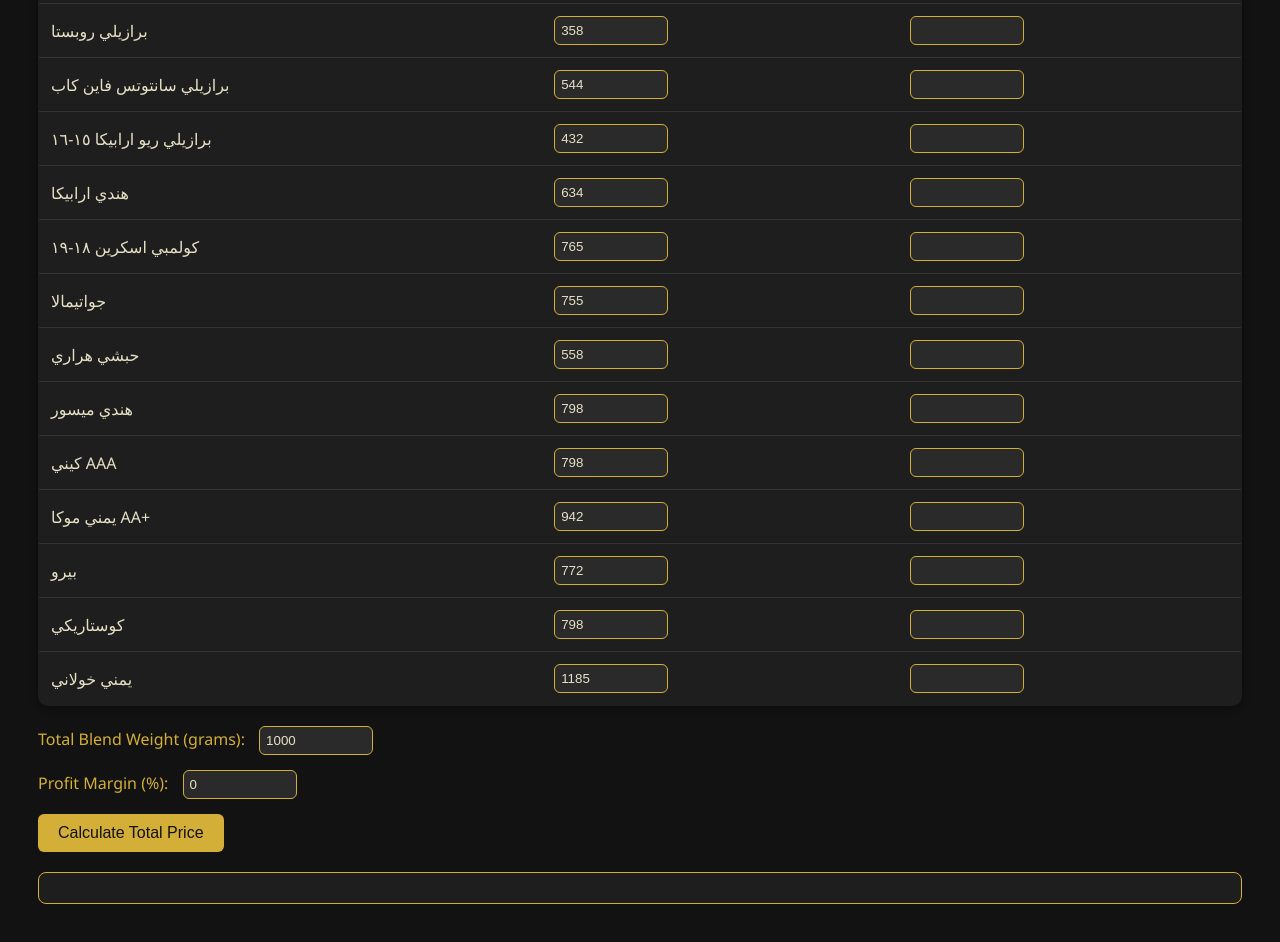
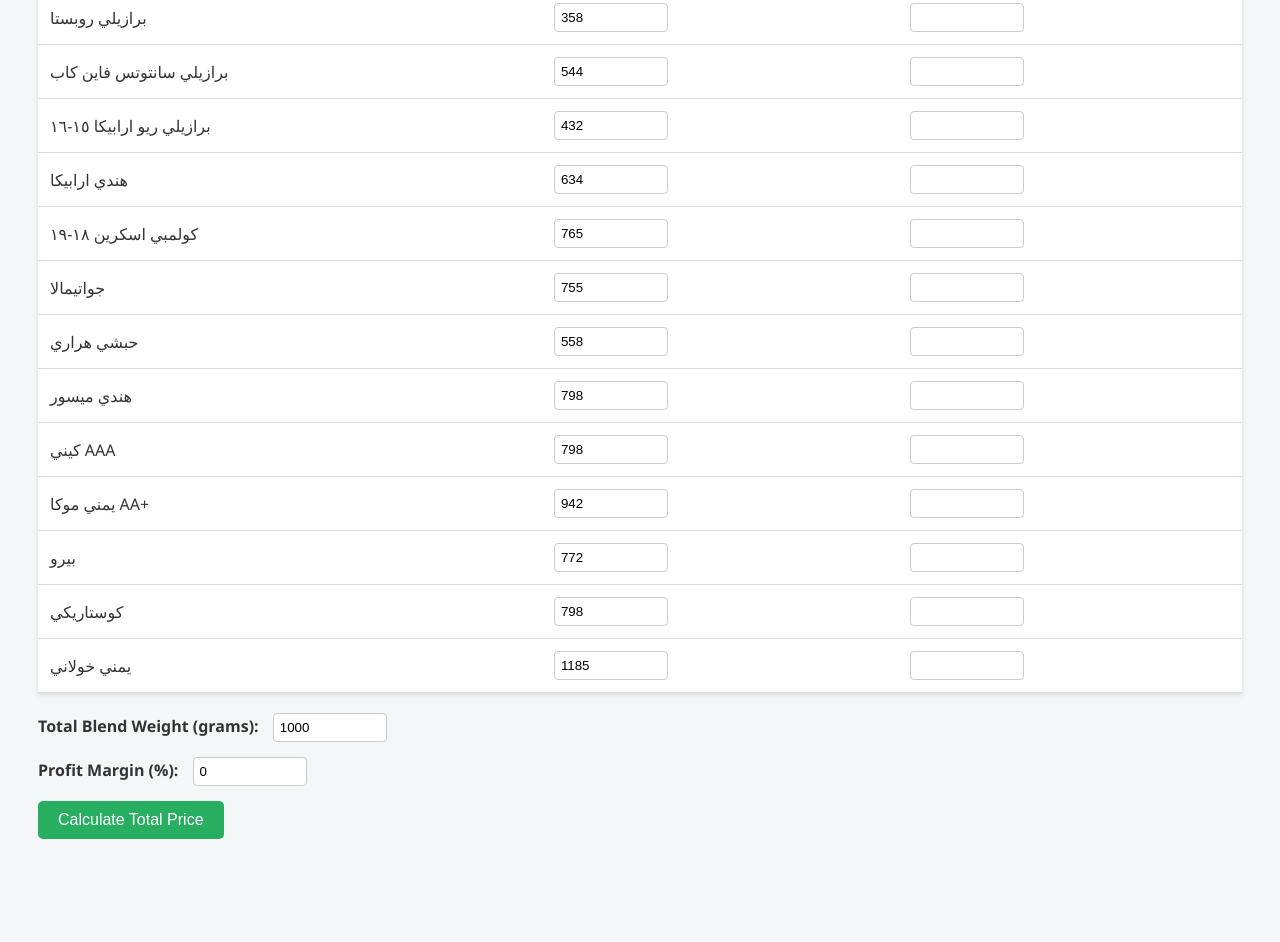
Before and after one commit to MichaelGo90/blend, a plain HTML site: page index.html in a window 1280 px wide. Shown: the part 556-1498 px from the top of the page. After the commit the page ends 1453 px from the top, so only its background shows below. Drawn offline with Linux system fonts and the light colour scheme.

Commit message:
Update index.html

```diff
--- a/index.html
+++ b/index.html
@@ -3,67 +3,48 @@
 <head>
   <meta charset="UTF-8">
   <title>Blend Coffee Price Calculator</title>
-
-    <style>
-    :root {
-      --background: #121212;
-      --surface: #1e1e1e;
-      --gold: #d4af37;
-      --text: #e6e1c5;
-      --error: #ff6b6b;
-      --input-bg: #2a2a2a;
-    }
-
+  <style>
     body {
       font-family: 'Segoe UI', sans-serif;
-      background-color: var(--background);
-      color: var(--text);
+      background-color: #f4f7f8;
       padding: 30px;
+      color: #333;
     }
 
     h1 {
-      color: var(--gold);
+      color: #2c3e50;
       margin-bottom: 20px;
-      border-bottom: 2px solid var(--gold);
-      padding-bottom: 10px;
     }
 
     table {
       width: 100%;
       border-collapse: collapse;
-      background-color: var(--surface);
-      box-shadow: 0 2px 8px rgba(0, 0, 0, 0.4);
+      background-color: #fff;
+      box-shadow: 0 2px 5px rgba(0,0,0,0.1);
       margin-bottom: 20px;
-      border: 1px solid var(--gold);
-      border-radius: 10px;
-      overflow: hidden;
     }
 
     th, td {
       padding: 12px;
       text-align: left;
-      border-bottom: 1px solid #333;
+      border-bottom: 1px solid #ddd;
     }
 
     th {
-      background-color: #2e2e2e;
-      color: var(--gold);
-      font-weight: 600;
+      background-color: #2980b9;
+      color: white;
     }
 
     input[type="number"] {
       width: 100px;
       padding: 6px;
-      border: 1px solid var(--gold);
-      border-radius: 6px;
-      background-color: var(--input-bg);
-      color: var(--text);
+      border: 1px solid #ccc;
+      border-radius: 4px;
     }
 
     label {
-      font-weight: 500;
+      font-weight: bold;
       margin-right: 10px;
-      color: var(--gold);
     }
 
     .form-group {
@@ -71,39 +52,31 @@
     }
 
     button {
-      background-color: var(--gold);
-      color: #121212;
+      background-color: #27ae60;
+      color: white;
       padding: 10px 20px;
       border: none;
-      border-radius: 6px;
+      border-radius: 5px;
       font-size: 16px;
       cursor: pointer;
-      transition: background-color 0.3s ease;
     }
 
     button:hover {
-      background-color: #c09d2e;
+      background-color: #219150;
     }
 
     .total {
       margin-top: 20px;
-      font-size: 1.2em;
-      font-weight: 600;
-      background-color: var(--surface);
-      padding: 15px;
-      border-radius: 8px;
-      border: 1px solid var(--gold);
+      font-size: 1.3em;
+      font-weight: bold;
     }
 
     .error {
-      color: var(--error);
+      color: red;
       font-weight: bold;
     }
-
-    input[type="number"]::placeholder {
-      color: #aaa;
-    }
-  </style></head>
+  </style>
+</head>
 <body>
 
 <h1>Blend Coffee Price Calculator</h1>
```
